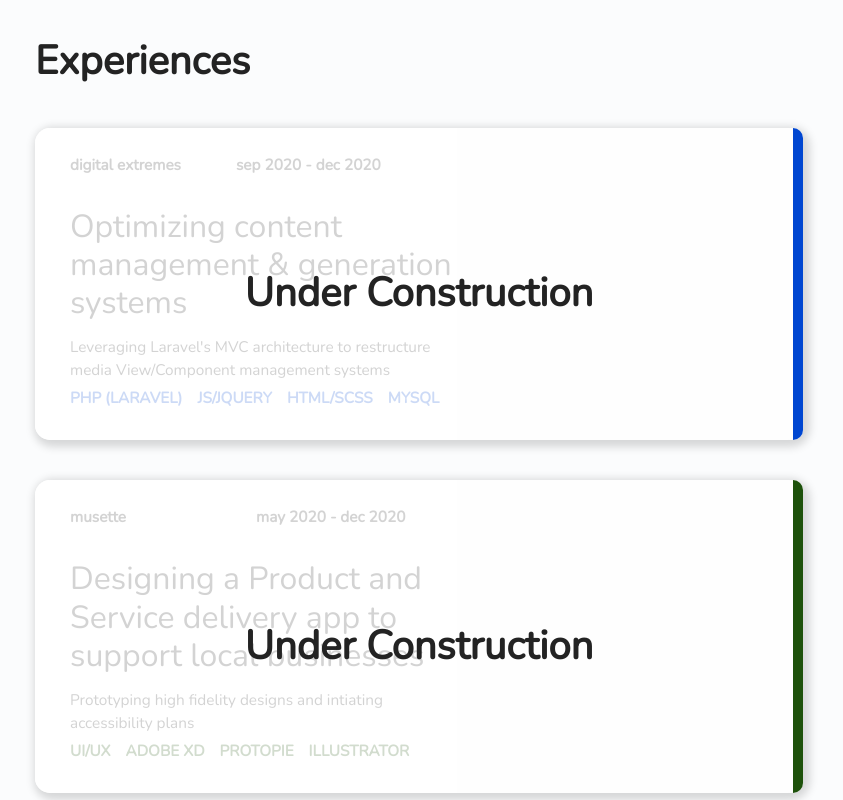
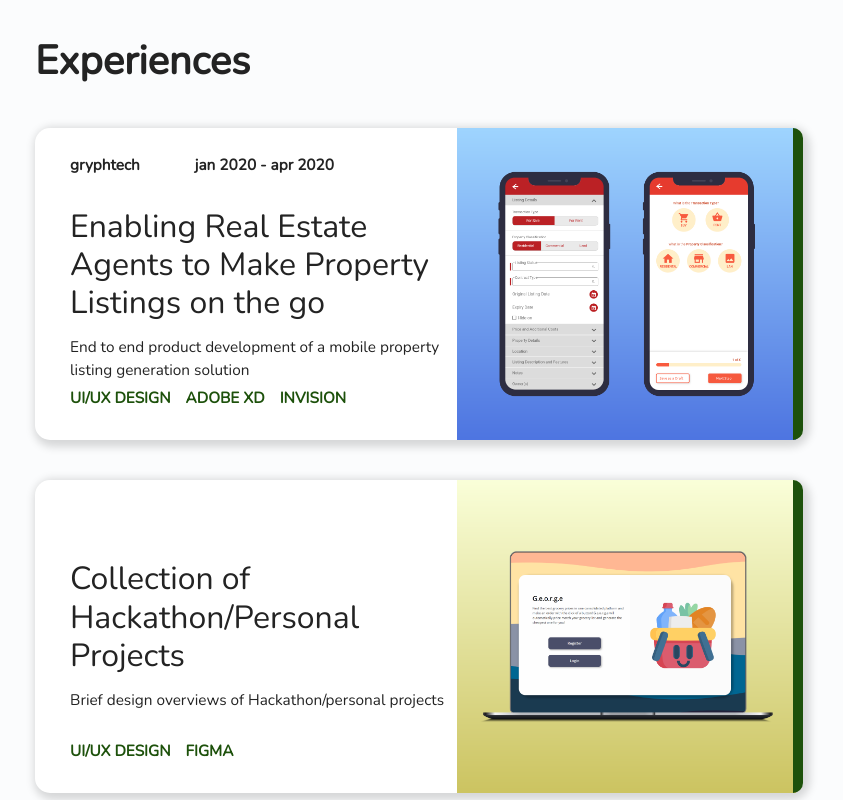
Before and after one commit to andyleemk/andylee.mk, a plain HTML site: page index.html in a window 1280 px wide. Shown: the part 740-1540 px from the top of the page, without its empty margins (221-1064 px from the left). Drawn offline with nearby package versions, Linux system fonts and the light colour scheme.

Commit message:
Adding design case studies + updating resume

```diff
--- a/index.html
+++ b/index.html
@@ -118,6 +118,49 @@
         <div class="mainBody" id="main">
             <div class="experience" id="experience" data-aos="fade-up" data-aos-offset="100" data-aos-duration="500">
                 <h1>Experiences</h1>
+                <a href="https://www.notion.so/Gryphtech-Enabling-Real-Estate-Agents-to-Generate-Property-Listings-on-the-go-5f39b0ab877f471c8e7e543cbebc2977" target="_blank">
+                    <div class="csContainer">
+                        <!-- <div class="inProgress">
+                            <div><h1>Under Construction</h1></div>
+                        </div> -->
+                        <div class="experienceType design"></div>
+                        <div class="csImage"><img src="assets/Gryphtech_Case_Study.png" style="height:100%;"></div>
+                        <div class="header">
+                            <div style="margin-right: 55px;"><p>gryphtech</p></div>
+                            <div><p>jan 2020 - apr 2020</p></div>
+                        </div>
+                        <div class="body">
+                            <h1>Enabling Real Estate Agents to Make Property Listings on the go</h1>
+                            <p>End to end product development of a mobile property listing generation solution</p>
+                        </div>
+                        <div class="footer design">
+                            <p class="technology">UI/UX Design</p>
+                            <p class="technology">Adobe Xd</p>
+                            <p class="technology">InVision</p>
+                        </div>
+                    </div>
+                </a>
+                <a href="https://www.notion.so/Project-Repository-38a0901e95374b45bb4063324a587d63" target="_blank">
+                    <div class="csContainer">
+                        <!-- <div class="inProgress">
+                            <div><h1>Under Construction</h1></div>
+                        </div> -->
+                        <div class="experienceType design"></div>
+                        <div class="csImage"><img src="assets/Hackathon_Case_Study.png" style="height:100%;"></div>
+                        <!-- <div class="header">
+                            <div style="margin-right: 130px;"><p>musette</p></div>
+                            <div><p>may 2020 - dec 2020</p></div>
+                        </div> -->
+                        <div class="body">
+                            <h1>Collection of Hackathon/Personal Projects</h1>
+                            <p>Brief design overviews of Hackathon/personal projects</p>
+                        </div>
+                        <div class="footer design">
+                            <p class="technology">UI/UX Design</p>
+                            <p class="technology">Figma</p>
+                        </div>
+                    </div>
+                </a>
                 <div class="csContainer">
                     <div class="inProgress">
                         <div><h1>Under Construction</h1></div>
@@ -137,28 +180,6 @@
                         <p class="technology">JS/jQuery</p>
                         <p class="technology">HTML/SCSS</p>
                         <p class="technology">mySQL</p>
-                    </div>
-                </div>
-
-                <div class="csContainer">
-                    <div class="inProgress">
-                        <div><h1>Under Construction</h1></div>
-                    </div>
-                    <div class="experienceType design"></div>
-                    <div class="csImage"></div>
-                    <div class="header">
-                        <div style="margin-right: 130px;"><p>musette</p></div>
-                        <div><p>may 2020 - dec 2020</p></div>
-                    </div>
-                    <div class="body">
-                        <h1>Designing a Product and Service delivery app to support local businesses</h1>
-                        <p>Prototyping high fidelity designs and intiating accessibility plans</p>
-                    </div>
-                    <div class="footer design">
-                        <p class="technology">UI/UX</p>
-                        <p class="technology">Adobe Xd</p>
-                        <p class="technology">Protopie</p>
-                        <p class="technology">Illustrator</p>
                     </div>
                 </div>
             </div>
```
Also changed, not shown: assets/Gryphtech_Case_Study.png (added), assets/Hackathon_Case_Study.png (added), 1 other file.
